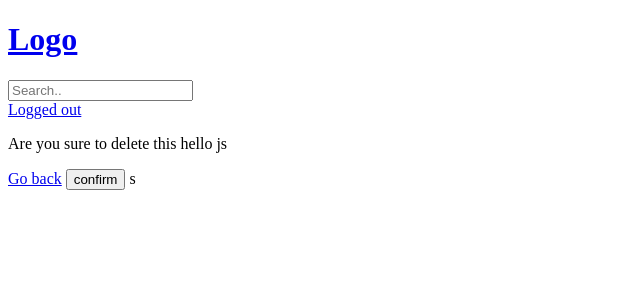
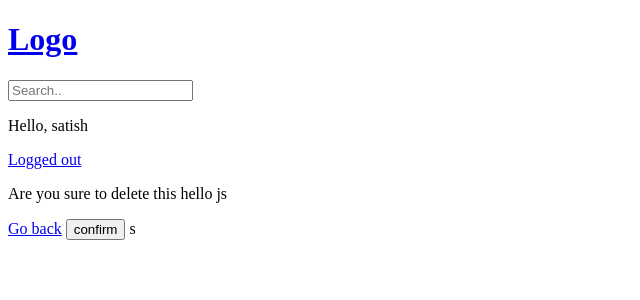
Before and after one commit to Satisprj/Django-project, a Django app: page /delete_room/7/ in a window 1280 px wide. Shown: the top 300 px of the page, without its empty margins (0-640 px from the left). Run offline with Django 5.2, Linux system fonts and the light colour scheme; the first user in the database is signed in; data comes from the database, SQL or seed files in the repository.

Commit message:
restricted page

```diff
--- a/templates/navbar.html
+++ b/templates/navbar.html
@@ -15,6 +15,7 @@
         <input type="text" name="q" placeholder="Search..">
     </form>
     {%if request.user.is_authenticated%}
+    <p>Hello, {{request.user}}</p>
     <a href="{%url 'logout' %}">Logged out</a>
     {%else%}
     <a href="{%url 'login' %}">Login</a>
```
Also changed, not shown: db.sqlite3.
